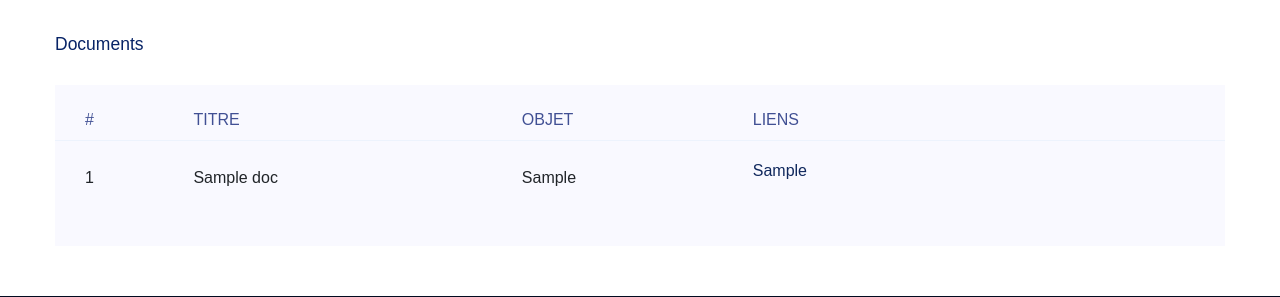
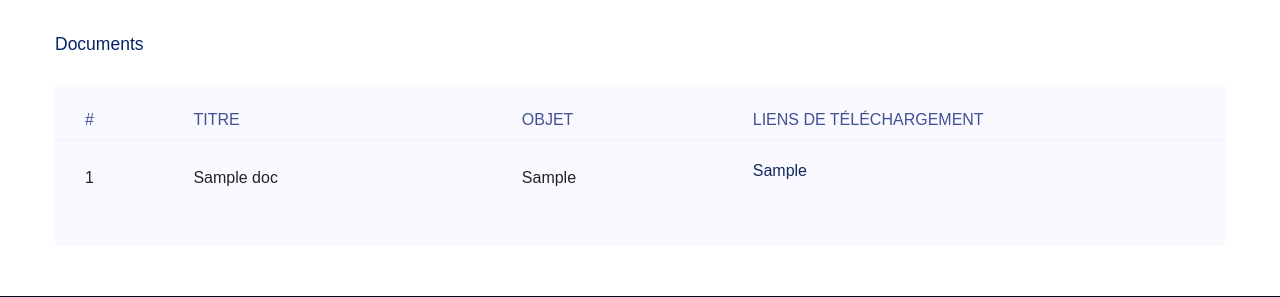
Before and after one commit to Kgermando/catsr, a Django app: page /historique in a window 1280 px wide. Shown: the part 1195-1492 px from the top of the page. Run offline with Django 3.2, Linux system fonts and the light colour scheme; tables that the repository leaves empty hold one stand-in row (values such as "Sample post"); some libraries are stand-ins or nearby versions; some web fonts are replaced.

Commit message:
edit liens historique

```diff
--- a/templates/pages/app/historique.html
+++ b/templates/pages/app/historique.html
@@ -57,7 +57,7 @@
                         <div class="serial">#</div>
                         <div class="country">Titre</div>
                         <div class="visit">Objet</div>
-                        <div class="percentage">Liens</div>
+                        <div class="percentage">Liens de téléchargement</div>
                     </div>
                     <div class="table-row">
                         {% for doc in docs %}
```
